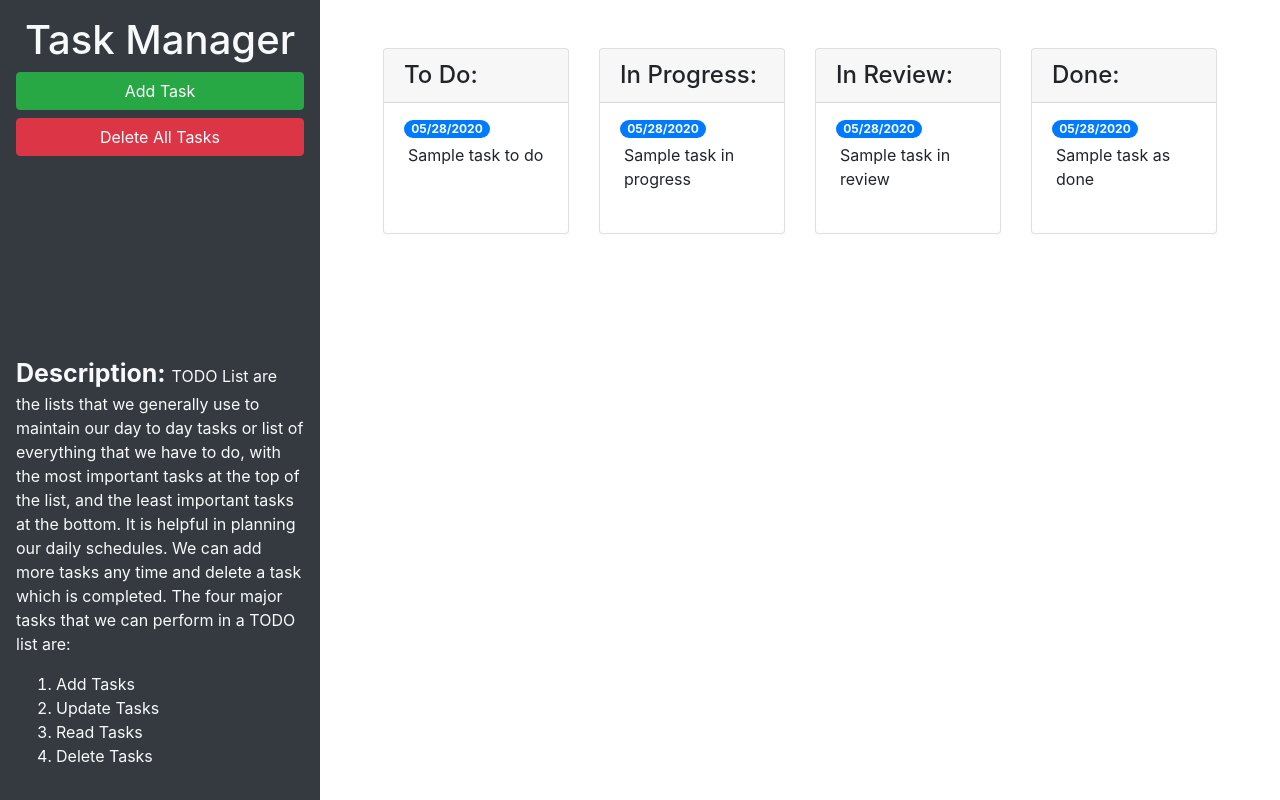
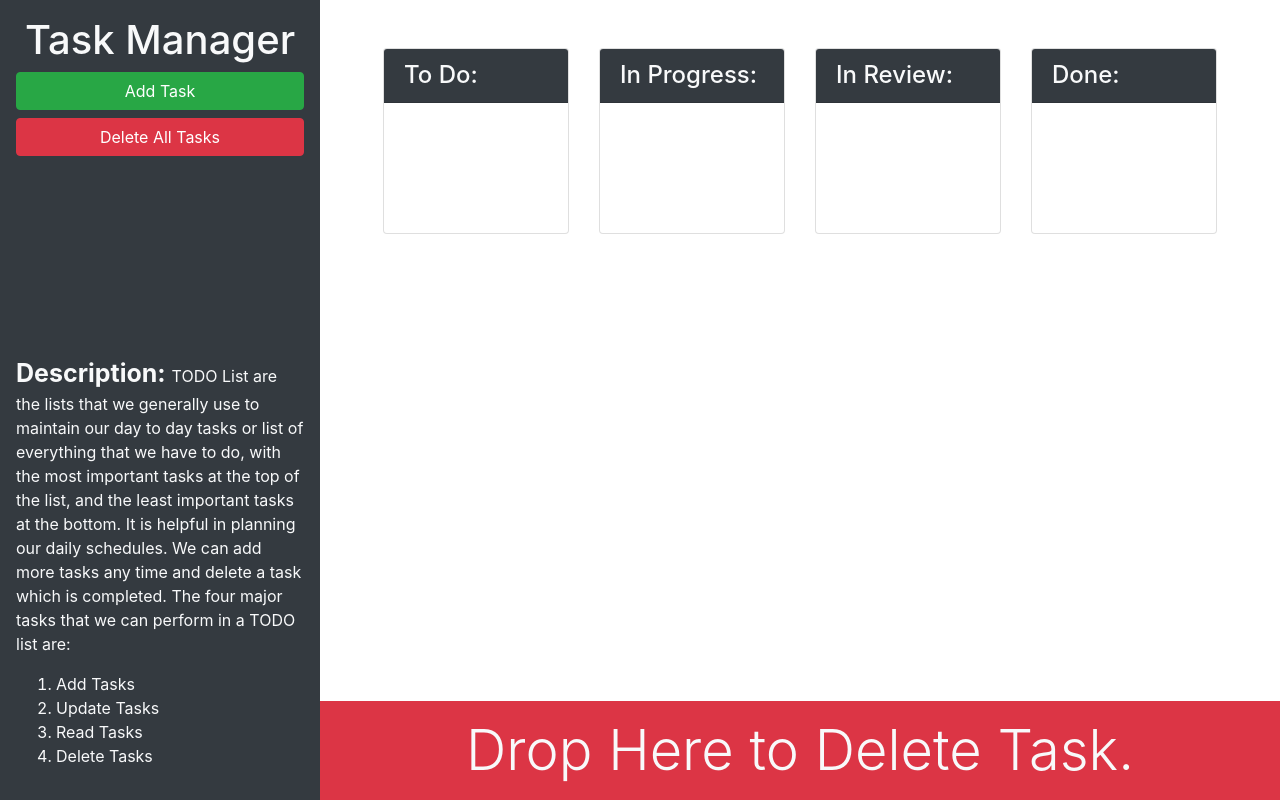
Before and after one commit to MichealJWEllis/mod5_redo, a plain HTML site: page index.html in a window 1280 px wide. Drawn offline with nearby package versions, Linux system fonts and the light colour scheme.

Commit message:
finished 5.2.6

```diff
--- a/index.html
+++ b/index.html
@@ -13,12 +13,13 @@
 <body>
 
   <div class="row min-vh-100 no-gutters">
-    <header class="col-12 col-lg-3 bg-dark text-light d-flex flex-column p-4 p-lg-3">
+    <header class="col-12 col-lg-3 bg-dark sticky-top text-light d-flex flex-column p-4 p-lg-3">
       <h1 class="text-center">Task Manager</h1>
       <button id="create-task" class="btn btn-block btn-success" data-toggle="modal" data-target="#task-form-modal">Add
         Task</button>
       <button id="remove-tasks" class="btn btn-block btn-danger">Delete All Tasks</button>
-      <p class="mt-auto"><span style="font-size:25px; font-weight: bold;">Description: </span> TODO List are the lists that we generally use to maintain our day to day tasks or list of everything that we have to do, with the most important tasks at the top of the list, and the least important tasks at the bottom. It is helpful in planning our daily schedules. We can add more tasks any time and delete a task which is completed. The four major tasks that we can perform in a TODO list are:
+      <div class="mt-auto d-none d-lg-block">
+      <p ><span style="font-size:25px; font-weight: bold;">Description: </span> TODO List are the lists that we generally use to maintain our day to day tasks or list of everything that we have to do, with the most important tasks at the top of the list, and the least important tasks at the bottom. It is helpful in planning our daily schedules. We can add more tasks any time and delete a task which is completed. The four major tasks that we can perform in a TODO list are:
       </p>
       <ol>
         <li>Add Tasks</li>
@@ -26,20 +27,19 @@
         <li>Read Tasks</li>
         <li>Delete Tasks</li>
       </ol>
-
+      </div>
     </header>
-    <main class="col-12 col-lg-9">
+    <main class="col-12 col-lg-9 d-flex flex-column">
       <div class="m-5 row justify-content-around">
         <!-- todo start -->
         <div class="col-12 col-md-6 col-xl-3 mb-3">
           <div class="card">
-            <h4 class="card-header">
+            <h4 class="card-header bg-dark text-light">
               To Do:
             </h4>
             <ul id="list-toDo" class="list-group list-group-flush">
               <li class="list-group-item">
-                <span class="badge badge-primary badge-pill">05/28/2020</span>
-                <p class="m-1">Sample task to do</p>
+
               </li>
             </ul>
           </div>
@@ -48,13 +48,12 @@
         <!-- in progress start -->
         <div class="col-12 col-md-6 col-xl-3 mb-3">
           <div class="card">
-            <h4 class="card-header">
+            <h4 class="card-header bg-dark text-light">
               In Progress:
             </h4>
             <ul id="list-toDo" class="list-group list-group-flush">
               <li class="list-group-item">
-                <span class="badge badge-primary badge-pill">05/28/2020</span>
-                <p class="m-1">Sample task in progress</p>
+
               </li>
             </ul>
           </div>
@@ -63,13 +62,12 @@
         <!-- in review start -->
         <div class="col-12 col-md-6 col-xl-3 mb-3">
           <div class="card">
-            <h4 class="card-header">
+            <h4 class="card-header bg-dark text-light">
               In Review:
             </h4>
             <ul id="list-toDo" class="list-group list-group-flush">
               <li class="list-group-item">
-                <span class="badge badge-primary badge-pill">05/28/2020</span>
-                <p class="m-1">Sample task in review</p>
+
               </li>
             </ul>
           </div>
@@ -78,18 +76,23 @@
         <!-- done start -->
         <div class="col-12 col-md-6 col-xl-3 mb-3">
           <div class="card">
-            <h4 class="card-header">
+            <h4 class="card-header bg-dark text-light">
               Done:
             </h4>
             <ul id="list-toDo" class="list-group list-group-flush">
               <li class="list-group-item">
-                <span class="badge badge-primary badge-pill">05/28/2020</span>
-                <p class="m-1">Sample task as done</p>
+
               </li>
             </ul>
           </div>
         </div>
         <!-- done end -->
+      </div>
+      <!--trash-->
+      <div id="trash" class="mt-auto">
+        <div class="w-100 bg-danger p-3 text-center text-light display-4">
+          Drop Here to Delete Task.
+        </div>
       </div>
     </main>
   </div>
```
